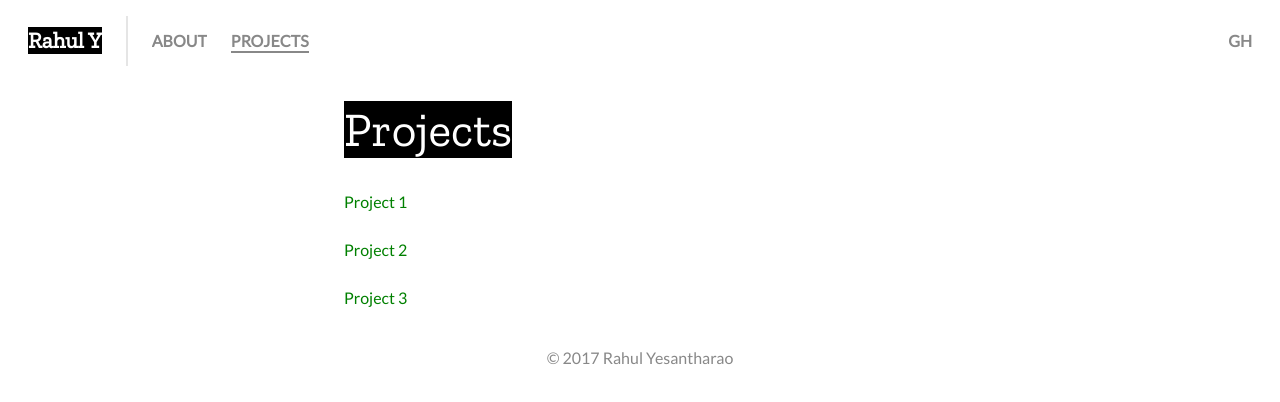
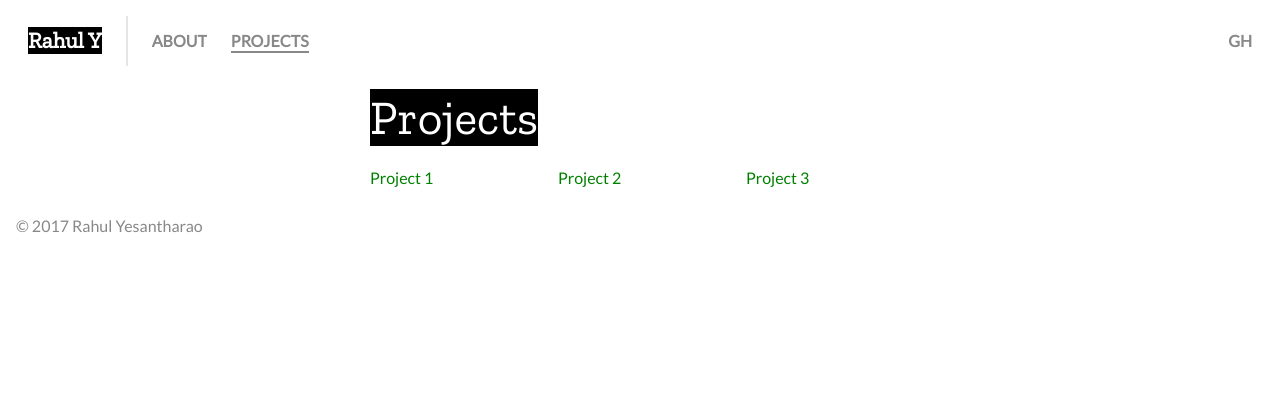
Before and after one commit to rahulyesantharao/personal-website-m2, a React app: page /projects in a window 1280 px wide. Shown: the top 402 px of the page. Built offline with nearby package versions, Linux system fonts and the light colour scheme.

Commit message:
Fixed column system by making it flexbox-based and justified paragraphs

```diff
--- a/src/components/about/AboutPage.js
+++ b/src/components/about/AboutPage.js
@@ -2,10 +2,12 @@ import React from 'react';
 
 const AboutPage = () => {
   return (
-    <section className="container-fluid">
-      <div className="columns">
-        <h1 className="column is-12-mobile is-8-tablet is-offset-2-tablet is-6-desktop is-offset-3-desktop"><span>About Me</span></h1>
-        <div className="column is-12-mobile is-8-tablet is-offset-2-tablet is-6-desktop is-offset-3-desktop">
+    <section className="container">
+      <div className="columns is-centered">
+        <h1 className="column is-12-mobile is-8-tablet is-6-desktop"><span>About Me</span></h1>
+      </div>
+      <div className="columns is-centered">
+        <div className="column is-12-mobile is-8-tablet is-6-desktop">
           <div className="image-rounded">
             <img src={require('../../images/rahul_speech_pbk.jpg')} style={{margin:"auto"}}/>
           </div>
--- a/src/components/projects/Project1.js
+++ b/src/components/projects/Project1.js
@@ -5,7 +5,7 @@ const Project1 = () => {
   return (
     <div>
       <div className="columns">
-        <h2 className="column is-12-mobile is-8-tablet is-offset-2-tablet is-6-desktop is-offset-3-desktop">Project 1</h2>
+        <h2 className="column is-12-mobile is-8-tablet is-6-desktop">Project 1</h2>
       </div>
       <ProjectFooter/>
     </div>
--- a/src/components/projects/Project2.js
+++ b/src/components/projects/Project2.js
@@ -5,7 +5,7 @@ const Project2 = () => {
   return (
     <div>
       <div className="columns">
-        <h2 className="column is-12-mobile is-8-tablet is-offset-2-tablet is-6-desktop is-offset-3-desktop">Project 2</h2>
+        <h2 className="column is-12-mobile is-8-tablet is-6-desktop">Project 2</h2>
       </div>
       <ProjectFooter/>
     </div>
--- a/src/components/projects/Project3.js
+++ b/src/components/projects/Project3.js
@@ -5,7 +5,7 @@ const Project3 = () => {
   return (
     <div>
       <div className="columns">
-        <h2 className="column is-12-mobile is-8-tablet is-offset-2-tablet is-6-desktop is-offset-3-desktop">Project 3</h2>
+        <h2 className="column is-12-mobile is-8-tablet is-6-desktop">Project 3</h2>
       </div>
       <ProjectFooter/>
     </div>
--- a/src/components/projects/ProjectsDisplay.js
+++ b/src/components/projects/ProjectsDisplay.js
@@ -4,9 +4,9 @@ import {Link} from 'react-router-dom';
 const ProjectsDisplay = () => {
   return (
     <div className="columns">
-      <h2 className="column is-12-mobile is-4-tablet is-offset-2-tablet is-2-desktop is-offset-3-desktop"><Link to="/projects/project1">Project 1</Link></h2>
-      <h2 className="column is-12-mobile is-4-tablet is-offset-2-tablet is-2-desktop is-offset-3-desktop"><Link to="/projects/project2">Project 2</Link></h2>
-      <h2 className="column is-12-mobile is-4-tablet is-offset-2-tablet is-2-desktop is-offset-3-desktop"><Link to="/projects/project3">Project 3</Link></h2>
+      <h2 className="column is-12-mobile is-offset-2-tablet is-4-tablet is-offset-3-desktop is-2-desktop"><Link to="/projects/project1">Project 1</Link></h2>
+      <h2 className="column is-12-mobile is-4-tablet is-2-desktop"><Link to="/projects/project2">Project 2</Link></h2>
+      <h2 className="column is-12-mobile is-offset-2-tablet is-4-tablet is-2-desktop"><Link to="/projects/project3">Project 3</Link></h2>
     </div>
   )
 };
--- a/src/components/projects/ProjectsPage.js
+++ b/src/components/projects/ProjectsPage.js
@@ -9,9 +9,9 @@ import Project3 from './Project3';
 
 const ProjectsPage = () => {
   return (
-    <section className="container-fluid">
-      <div className="columns">
-        <h1 className="column is-12-mobile is-8-tablet is-offset-2-tablet is-6-desktop is-offset-3-desktop"><span>Projects</span></h1>
+    <section className="container">
+      <div className="columns is-centered">
+        <h1 className="column is-12-mobile is-8-tablet is-6-desktop"><span>Projects</span></h1>
       </div>
       <Route exact path="/projects" children={({ match, ...rest }) => (
         <PageAnimationWrapper mounted={match} home={true} page="Projects">
--- a/src/sass/base/styles.scss
+++ b/src/sass/base/styles.scss
@@ -57,6 +57,7 @@ h1 {
 // Basic paragraph styles
 p {
   padding: 0.5rem 0;
+  text-align: justify;
 }
 
 // Responsive classes
--- a/src/sass/base/variables.scss
+++ b/src/sass/base/variables.scss
@@ -48,7 +48,7 @@ $screen-fullhd: 1344px +  (2*$screen-gap);
 }
 
 @mixin tablet-only { // only tablet
-  @media screen and (min-width: $tablet) and (max-width: $screen-desktop - 1px) {
+  @media screen and (min-width: $screen-tablet) and (max-width: $screen-desktop - 1px) {
     @content;
   }
 }
--- a/src/sass/layout/columns.scss
+++ b/src/sass/layout/columns.scss
@@ -1,12 +1,19 @@
-.column-container {
+.columns {
   margin-left: -0.75rem;
   margin-right: -0.75rem;
   margin-top: -0.75rem;
+  &.is-centered {
+    justify-content: center;
+  }
+  flex-wrap: wrap;
   &:last-child {
     margin-bottom: -0.75rem;
   }
   &:not(:last-child) {
     margin-bottom: -0.75rem;
+  }
+  @include tablet {
+    display: flex;
   }
 }
 
@@ -16,6 +23,7 @@
   @include mobile {
     @for $i from 1 through 12 {
       &.is-#{$i}-mobile {
+        flex: none;
         width: ($i / 12) * 100%
       }
       &.is-offset-#{$i}-mobile {
@@ -23,9 +31,10 @@
       }
     }
   }
-  @include tablet {
+  @include tablet-only {
     @for $i from 1 through 12 {
       &.is-#{$i}-tablet {
+        flex: none;
         width: ($i / 12) * 100%
       }
       &.is-offset-#{$i}-tablet {
@@ -36,6 +45,7 @@
   @include desktop {
     @for $i from 1 through 12 {
       &.is-#{$i}-desktop {
+        flex: none;
         width: ($i / 12) * 100%
       }
       &.is-offset-#{$i}-desktop {
```
